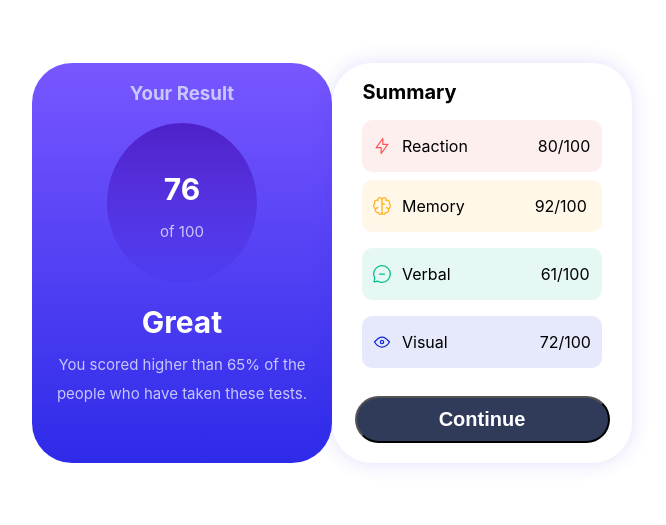
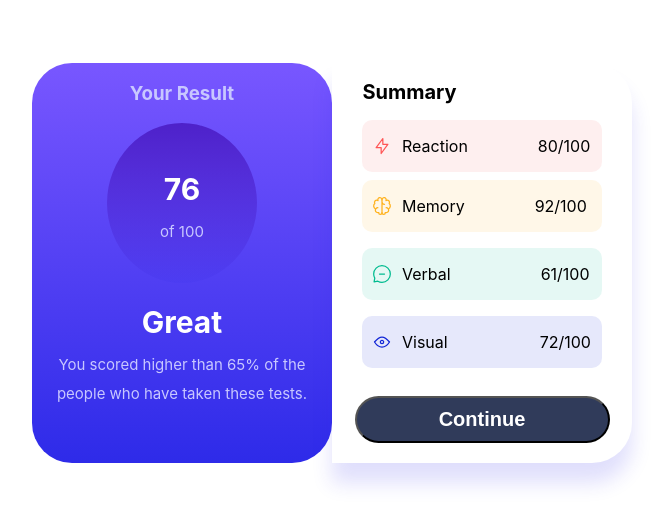
Before and after one commit to alicagatay/results-summary-component-react, a React (Create React App) app: page / in a window 1280 px wide. Shown: the part 137-662 px from the top of the page, without its empty margins (308-974 px from the left). Built offline with nearby package versions, Linux system fonts and the light colour scheme.

Commit message:
Made a small styling change on `SummaryComponent` to adapt the desktop design.

```diff
--- a/src/App.css
+++ b/src/App.css
@@ -268,11 +268,9 @@
     display: flex;
     flex-direction: column;
     align-items: center;
-    border-bottom-left-radius: 40px;
     border-bottom-right-radius: 40px;
-    border-top-left-radius: 40px;
     border-top-right-radius: 40px;
-    box-shadow: 0px 0px 20px 0px hsl(241, 81%, 54%, 0.15);
+    box-shadow: 0px 20px 20px 0px hsl(241, 81%, 54%, 0.15);
   }
 
   .SummaryComponent h2 {
```
